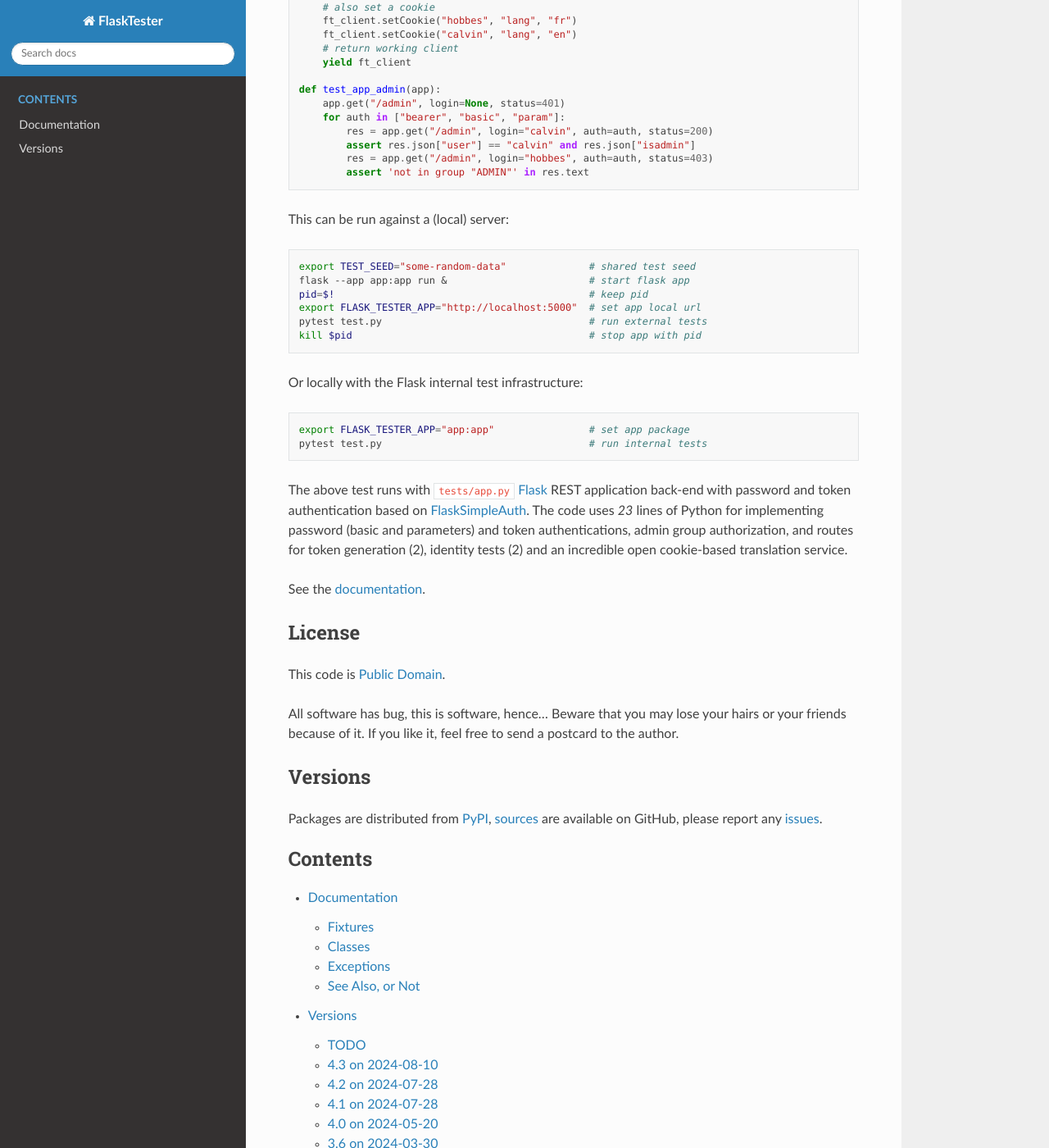
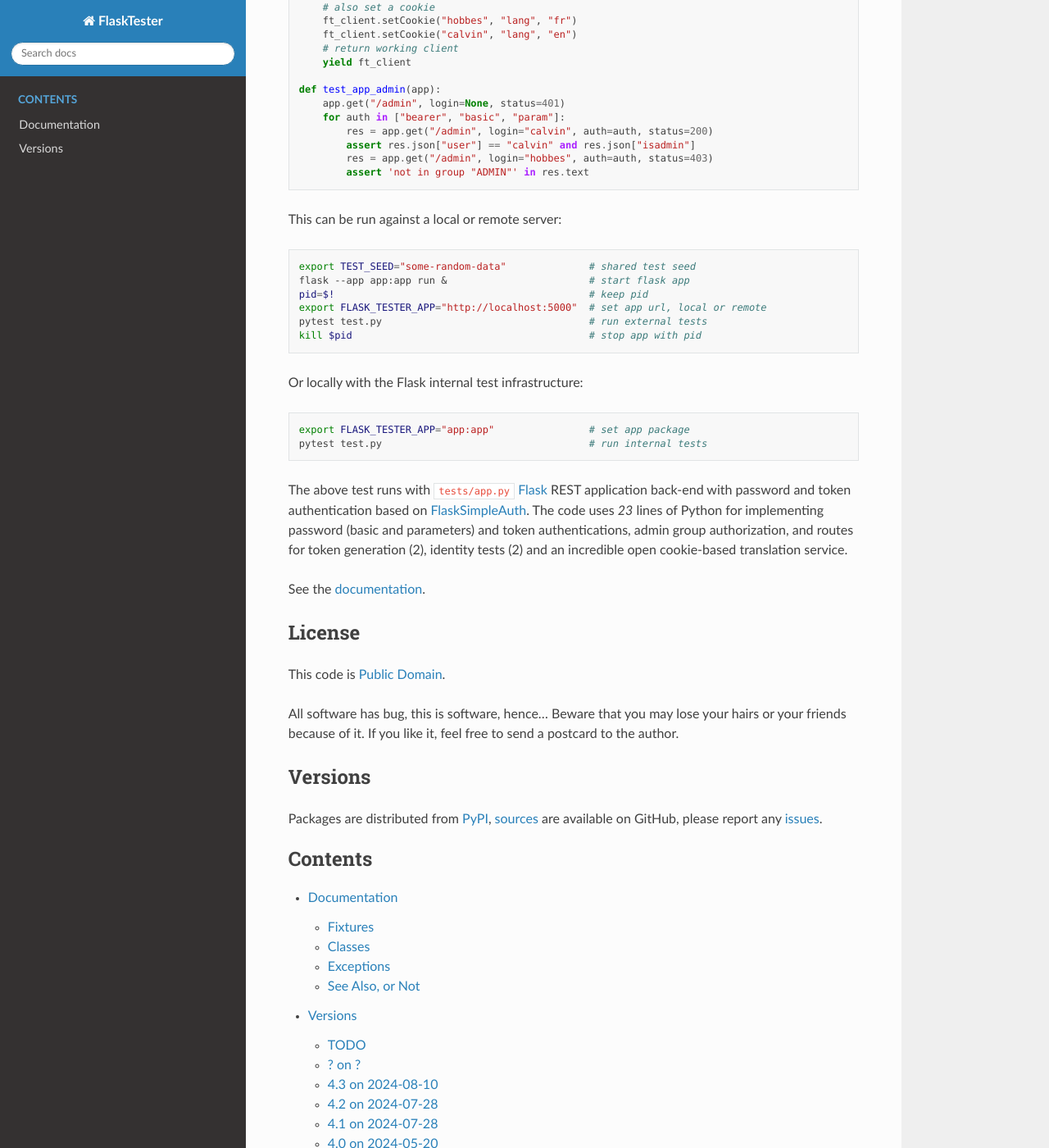
Before and after one commit to zx80/flask-tester, a Sphinx documentation site: the page built from docs/index.rst, in a window 1280 px wide and 1400 px high, scrolled down 946 px. Shown: the whole window at 82% size. Built offline with Sphinx 7.4.7 and the Read the Docs theme 2.0.0, drawn with Linux system fonts in a browser that asks for light colours; pages that are not in the unit, such as notebooks, are missing from menus.

Commit message:
improve doc

````diff
--- a/README.md
+++ b/README.md
@@ -58,13 +58,13 @@ def test_app_admin(app):
         assert 'not in group "ADMIN"' in res.text
 ```
 
-This can be run against a (local) server:
+This can be run against a local or remote server:
 
 ```shell
 export TEST_SEED="some-random-data"              # shared test seed
 flask --app app:app run &                        # start flask app
 pid=$!                                           # keep pid
-export FLASK_TESTER_APP="http://localhost:5000"  # set app local url
+export FLASK_TESTER_APP="http://localhost:5000"  # set app url, local or remote
 pytest test.py                                   # run external tests
 kill $pid                                        # stop app with pid
 ```
--- a/docs/versions.md
+++ b/docs/versions.md
@@ -6,6 +6,10 @@ see also the [documentation](https://zx80.github.io/flask-tester/),
 please report any [issues](https://github.com/zx80/flask-tester/issues).
 
 ## TODO
+
+## ? on ?
+
+Slightly improve documentation.
 
 ## 4.3 on 2024-08-10
 
````
